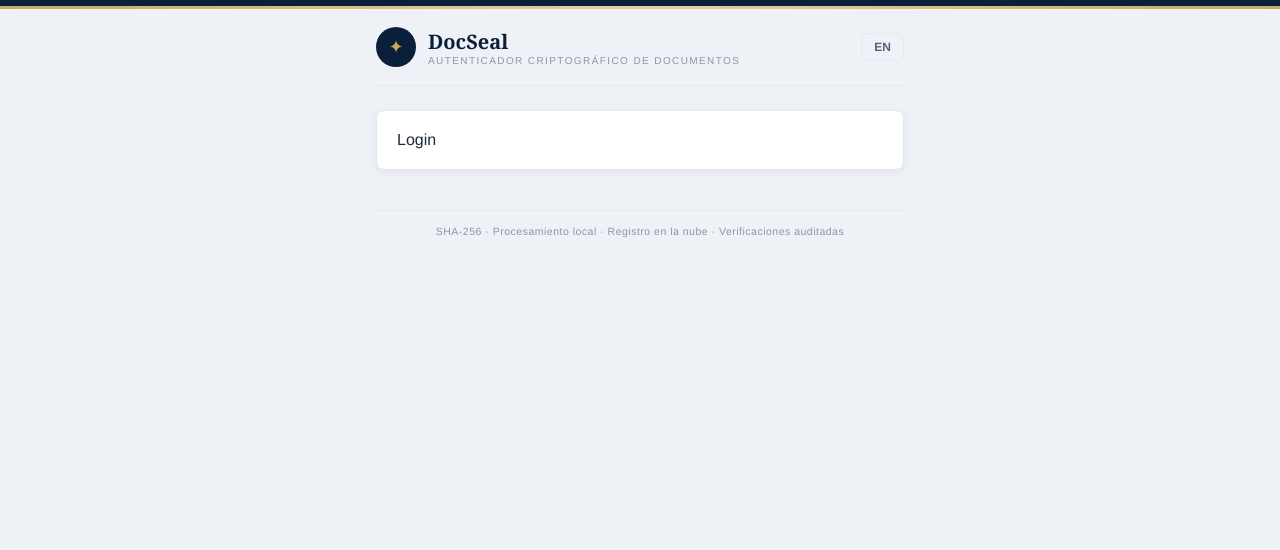
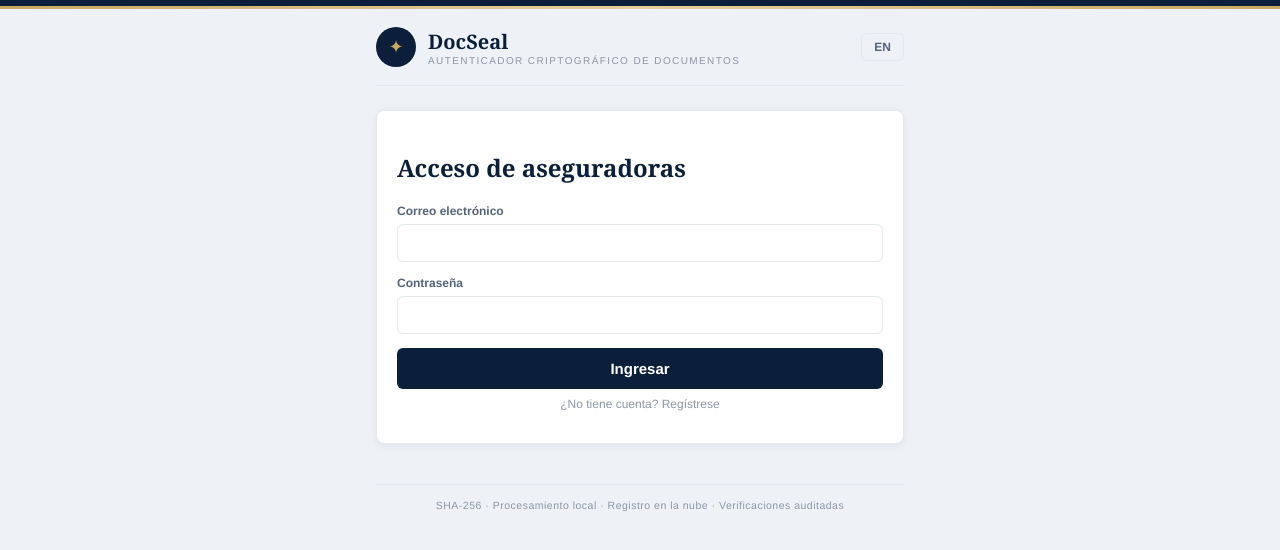
Before and after one commit to lokki21/docseal, a React (Vite) app: page /login in a window 1280 px wide. Shown: the top 550 px of the page. Built offline with nearby package versions, Linux system fonts and the light colour scheme.

Commit message:
feat: home and login pages

```diff
--- a/src/pages/Home.jsx
+++ b/src/pages/Home.jsx
@@ -1 +1,26 @@
-export default function Home() { return <div className="card">Home</div>; }
+import { Link } from "react-router-dom";
+import { useLang } from "../i18n/useLang.jsx";
+
+export default function Home() {
+  const { t } = useLang();
+  return (
+    <>
+      <div className="card" style={{ textAlign: "center" }}>
+        <h2 style={{ marginTop: 4 }}>{t.homeTagline}</h2>
+        <p style={{ color: "var(--muted)", fontSize: 14, lineHeight: 1.6 }}>{t.welcomeIntro}</p>
+        <Link className="btn" to="/verify" style={{ marginBottom: 8 }}>🔍&nbsp;{t.homeVerifyCta}</Link>
+        <Link className="btn gold" to="/dashboard">🏛&nbsp;{t.homeIssuerCta}</Link>
+      </div>
+      <div className="card">
+        <h3>{t.welcomeQ2}</h3>
+        {[1, 2, 3].map((n) => (
+          <div className="kv" key={n}>
+            <span>{t[`welcomeStep${n}Title`]}</span>
+            <b style={{ fontWeight: 400, textAlign: "left", flex: 1 }}>{t[`welcomeStep${n}Body`]}</b>
+          </div>
+        ))}
+        <p className="hint">{t.welcomeNote}</p>
+      </div>
+    </>
+  );
+}
--- a/src/pages/Login.jsx
+++ b/src/pages/Login.jsx
@@ -1 +1,61 @@
-export default function Login() { return <div className="card">Login</div>; }
+import { useState } from "react";
+import { useNavigate } from "react-router-dom";
+import { useLang } from "../i18n/useLang.jsx";
+import { signIn, signUp, supabaseQuery, currentUserId } from "../lib/supabase.js";
+
+export default function Login() {
+  const { t } = useLang();
+  const nav = useNavigate();
+  const [mode, setMode] = useState("signin");
+  const [email, setEmail] = useState("");
+  const [password, setPassword] = useState("");
+  const [company, setCompany] = useState("");
+  const [contact, setContact] = useState("");
+  const [roleTitle, setRoleTitle] = useState("");
+  const [err, setErr] = useState("");
+  const [busy, setBusy] = useState(false);
+
+  const submit = async (e) => {
+    e.preventDefault();
+    setErr("");
+    setBusy(true);
+    try {
+      if (mode === "signup") {
+        if (!company.trim() || !contact.trim() || !roleTitle.trim()) throw new Error(t.validationError);
+        await signUp(email, password);
+        await supabaseQuery("profiles", { method: "POST", auth: true, body: {
+          id: currentUserId(), company_name: company.trim(), contact_name: contact.trim(), role_title: roleTitle.trim(),
+        }});
+      } else {
+        await signIn(email, password);
+      }
+      nav("/dashboard");
+    } catch (e2) { setErr(e2.message); }
+    setBusy(false);
+  };
+
+  return (
+    <div className="card">
+      <h2>{t.loginTitle}</h2>
+      {err && <div className="error-box">{err}</div>}
+      <form onSubmit={submit}>
+        <div className="field"><label>{t.emailLabel}</label>
+          <input type="email" required value={email} onChange={(e) => setEmail(e.target.value)} /></div>
+        <div className="field"><label>{t.passwordLabel}</label>
+          <input type="password" required minLength={6} value={password} onChange={(e) => setPassword(e.target.value)} /></div>
+        {mode === "signup" && (<>
+          <div className="field"><label>{t.profileCompany}</label>
+            <input value={company} onChange={(e) => setCompany(e.target.value)} placeholder={t.companyIssuerPlaceholder} /></div>
+          <div className="field"><label>{t.profileContact}</label>
+            <input value={contact} onChange={(e) => setContact(e.target.value)} placeholder={t.namePlaceholder} /></div>
+          <div className="field"><label>{t.profileRole}</label>
+            <input value={roleTitle} onChange={(e) => setRoleTitle(e.target.value)} placeholder={t.roleIssuerPlaceholder} /></div>
+        </>)}
+        <button className="btn" disabled={busy}>{mode === "signup" ? t.signUp : t.signIn}</button>
+      </form>
+      <p className="hint" style={{ cursor: "pointer" }} onClick={() => setMode(mode === "signin" ? "signup" : "signin")}>
+        {mode === "signin" ? t.needAccount : t.haveAccount}
+      </p>
+    </div>
+  );
+}
```
